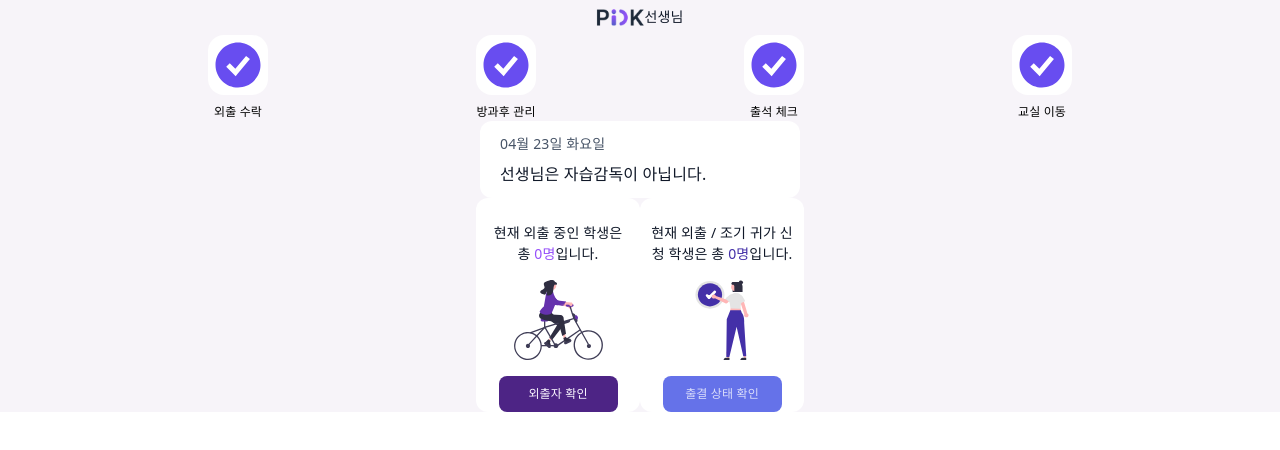
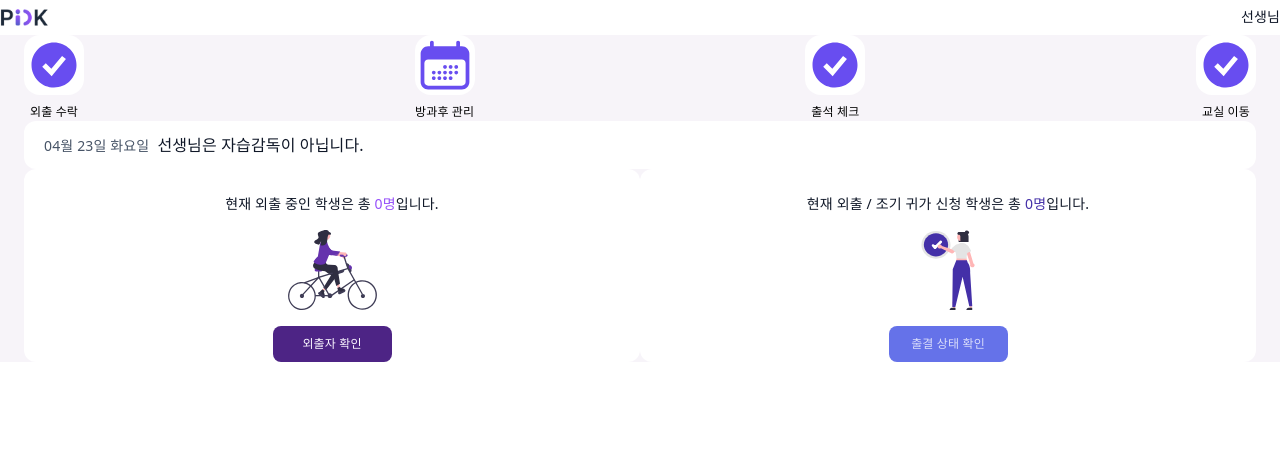
Before and after one commit to DSM-PICK/PICK2024_FRONT_TEACHER, a Next.js app: page /main in a window 1280 px wide. Shown: the top 450 px of the page. Built offline with nearby package versions, Linux system fonts and the light colour scheme; no server answers.

Commit message:
fix: main page

```diff
--- /dev/null
+++ b/src/api/main/index.ts
@@ -0,0 +1,14 @@
+import { useQuery } from "@tanstack/react-query";
+import { instance } from "..";
+import { stringify } from "querystring";
+
+export const GetName = () => {
+  return useQuery<string>({
+    queryKey: ["name"],
+    queryFn: async () => {
+      const result = await instance.get("/admin/my-name");
+      localStorage.setItem("name", result.data);
+      return result.data;
+    },
+  });
+};
--- a/src/app/main/button.tsx
+++ b/src/app/main/button.tsx
@@ -1,14 +1,16 @@
 "use client";
 import Image from "next/image";
+import Link from "next/link";
 
 interface buttonProps {
   name: "외출 수락" | "방과후 관리" | "출석 체크" | "교실 이동";
   img: string;
+  src: string;
 }
 
-const Button = ({ name, img }: buttonProps) => {
+const Button = ({ name, img, src }: buttonProps) => {
   return (
-    <div className=" flex flex-col items-center gap-2">
+    <Link href={src} className=" flex flex-col items-center gap-2">
       <Image
         src={img}
         alt=""
@@ -17,7 +19,7 @@ const Button = ({ name, img }: buttonProps) => {
         className="bg-white rounded-2xl"
       />
       <div className=" text-label2">{name}</div>
-    </div>
+    </Link>
   );
 };
 
--- a/src/app/main/checkPage.tsx
+++ b/src/app/main/checkPage.tsx
@@ -16,7 +16,7 @@ const CheckPage = ({ type }: checkPageType) => {
   return (
     <>
       {type === "outGoing" ? (
-        <div className=" rounded-xl w-42 h-62 bg-white flex flex-col items-center gap-4">
+        <div className=" rounded-xl w-full h-62 bg-white flex flex-col items-center gap-4">
           <div className=" text-neutral-50 text-sub-title4-M text-center px-4 pt-6">
             현재 외출 중인 학생은 총 <span className=" text-primary-500">{out}명</span>입니다.
           </div>
@@ -30,7 +30,7 @@ const CheckPage = ({ type }: checkPageType) => {
           </Button>
         </div>
       ) : (
-        <div className=" rounded-xl w-42 h-62 bg-white flex flex-col items-center gap-4">
+        <div className=" rounded-xl w-full h-62 bg-white flex flex-col items-center gap-4">
           <div className=" text-neutral-50 text-sub-title4-M text-center px-2 pt-6">
             현재 외출 / 조기 귀가 신청 학생은 총 <span className=" text-secondary-300">{sum}명</span>입니다.
           </div>
--- a/src/app/main/page.tsx
+++ b/src/app/main/page.tsx
@@ -2,31 +2,42 @@
 import Header from "@/components/header";
 import Button from "./button";
 import outAcceptImg from "@/assets/svg/outing.svg";
-import { useState } from "react";
+import AfterManageImg from "@/assets/svg/afterManage.svg";
+import { useEffect, useState } from "react";
 import CheckPage from "./checkPage";
+import { GetName } from "@/api/main";
 import { getFullToday, getToday, getWeekDay } from "@/util/date";
+import { get } from "http";
 
 const Main = () => {
   const [date, setDate] = useState(new Date().toLocaleTimeString());
   const [floor, setFloor] = useState(null);
-  const [name, setName] = useState(null);
+  const [name, setName] = useState<string>();
+  const { data: getName } = GetName();
+  useEffect(() => {
+    if (getName) {
+      setName(getName);
+    }
+  }, [getName]);
   return (
-    <div className=" bg-primary-1200 flex flex-col items-center ">
+    <>
       <Header />
-      <div className=" flex w-full justify-evenly">
-        <Button name="외출 수락" img={outAcceptImg} />
-        <Button name="방과후 관리" img={outAcceptImg} />
-        <Button name="출석 체크" img={outAcceptImg} />
-        <Button name="교실 이동" img={outAcceptImg} />
+      <div className="bg-primary-1200 flex flex-col items-center px-6">
+        <div className="flex w-full justify-between">
+          <Button src="/outAccept" name="외출 수락" img={outAcceptImg} />
+          <Button src="/afterManage" name="방과후 관리" img={AfterManageImg} />
+          <Button src="/" name="출석 체크" img={outAcceptImg} />
+          <Button src="/classChange" name="교실 이동" img={outAcceptImg} />
         </div>
-      <div className=" rounded-xl	w-80 h-auto bg-white gap-2 flex items-center flex-wrap px-5 py-3">
+        <div className="rounded-xl	w-full h-auto bg-white gap-2 flex items-center flex-wrap px-5 py-3">
           <div className="text-sub-title4-M text-neutral-300">
             {getToday()} {getWeekDay()}요일
           </div>
           {floor !== null ? (
             <div className=" text-sub-title3-M text-neutral-50">
               {name} 선생님은{" "}
-            <span className=" text-primary-500">{floor}층 자습감독</span>입니다.
+              <span className=" text-primary-500">{floor}층 자습감독</span>
+              입니다.
             </div>
           ) : (
             <div className="text-sub-title3-M text-neutral-50">
@@ -34,11 +45,12 @@ const Main = () => {
             </div>
           )}
         </div>
-      <div className="flex">
+        <div className="flex w-full">
           <CheckPage type="outGoing" />
           <CheckPage type="homecoming" />
         </div>
       </div>
+    </>
   );
 };
 
--- a/src/components/dropdown/index.tsx
+++ b/src/components/dropdown/index.tsx
@@ -1,8 +1,8 @@
 "use client";
 import Image from "next/image";
 import React, { useEffect, useRef, useState } from "react";
-import arrow from "@/assets/svg/Icon/chevron-right.svg";
-import downarrow from "@/assets/svg/Icon/downarrow.svg";
+import arrow from "@/assets/svg/chevron-right.svg";
+import downarrow from "@/assets/svg/downarrow.svg";
 
 interface DropdownProp {
   type: "grade" | "class" | "floor" | "classTime" | "club" | "all";
--- a/src/components/input/index.tsx
+++ b/src/components/input/index.tsx
@@ -2,7 +2,7 @@
 
 import React, { useState } from "react";
 import Image from "next/image";
-import eye from "@/assets/svg/Icon/eye.svg";
+import eye from "@/assets/svg/eye.svg";
 import eyeOff from "@/assets/svg/eyeOff.svg"
 
 interface ChangeProps {
```
Also changed, not shown: src/assets/svg/afterManage.svg (added). Lines whose indentation alone changed are shown as unchanged.
